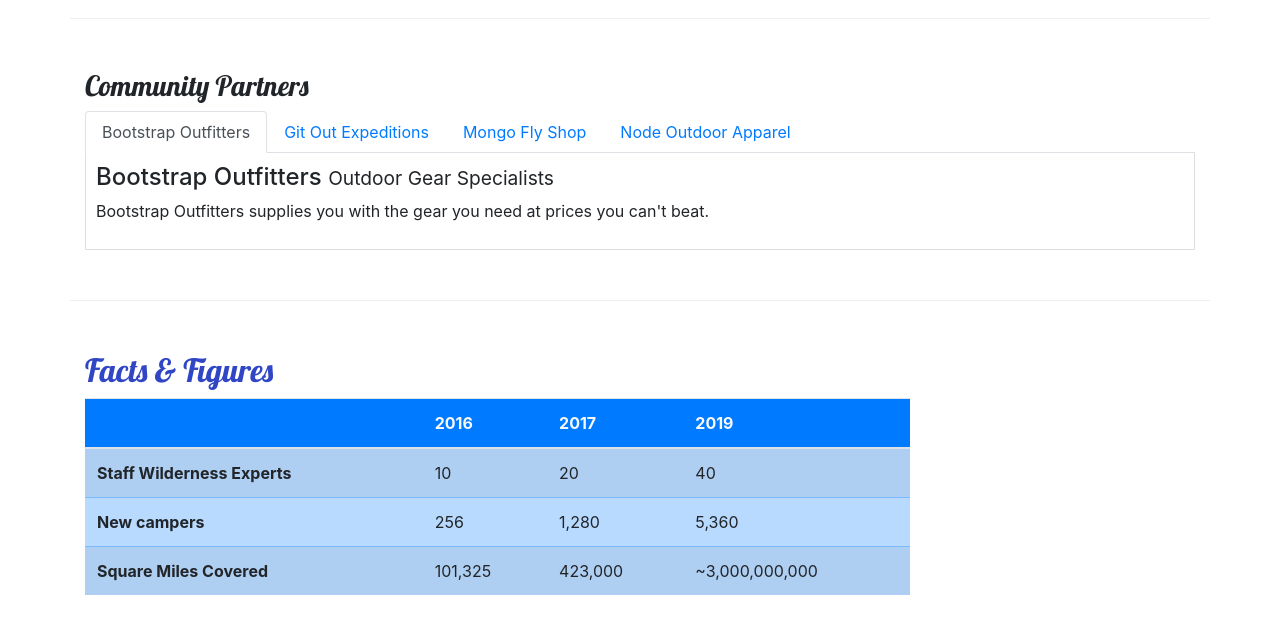
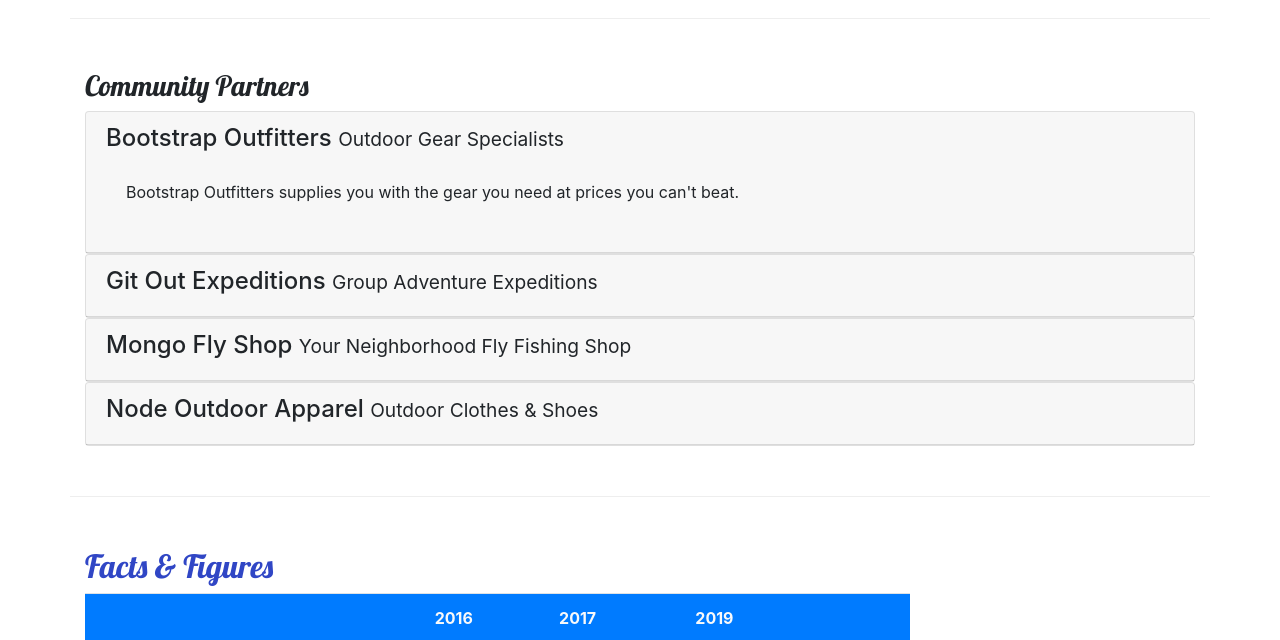
Before and after one commit to GuppyForLife/nuCampBootStrapWebsite, a website: page aboutus.html in a window 1280 px wide. Shown: the part 810-1450 px from the top of the page. Drawn offline with nearby package versions, Linux system fonts and the light colour scheme.

Commit message:
Accordion

```diff
--- a/aboutus.html
+++ b/aboutus.html
@@ -147,59 +147,85 @@
       <div class="row row-content">
         <div class="col">
           <h3>Community Partners</h3>
-          <ul class="nav nav-tabs">
-            <li class="nav-item">
-              <a class="nav-link active" href="#bootstrap" role="tab" data-toggle="tab">Bootstrap Outfitters</a></li>
-            <li class="nav-item">
-              <a class="nav-link" href="#git" role="tab" data-toggle="tab"
-                >Git Out Expeditions</a
-              >
-            </li>
-            <li class="nav-item">
-              <a class="nav-link" href="#mongo" role="tab" data-toggle="tab"
-                >Mongo Fly Shop</a
-              >
-            </li>
-            <li class="nav-item">
-              <a class="nav-link" href="#node" role="tab" data-toggle="tab"
-                >Node Outdoor Apparel</a
-              >
-            </li>
-          </ul>
-          <div class="tab-content">
-            <div role="tabpanel" class="tab-pane fade show active" id="bootstrap">
+
+          <div id="accordion">
+            <div class="card">
+              <div role="tab" class="card-header">
                 <h4>
-                Bootstrap Outfitters <small>Outdoor Gear Specialists</small>
+                  <a data-toggle="collapse" data-target="#bootstrap"
+                    >Bootstrap Outfitters
+                    <small>Outdoor Gear Specialists</small>
+                  </a>
                 </h4>
+                <div class="collapse show" id="bootstrap" data-parent="#accordion">
+                  <div class="card-body">
                     <p class="d-none d-sm-block">
-                Bootstrap Outfitters supplies you with the gear you need at
-                prices you can't beat.
+                      Bootstrap Outfitters supplies you with the gear you need
+                      at prices you can't beat.
                     </p>
                   </div>
-            <div role="tabpanel" class="tab-pane fade" id="git">
+                </div>
+              </div>
+            </div>
+            <div class="card">
+              <div role="tab" class="card-header">
                 <h4>
-                Git Out Expeditions <small>Group Adventure Expeditions</small>
+                  <a class="collapsed" data-toggle="collapse" data-target="#git"
+                    >Git Out Expeditions
+                    <small>Group Adventure Expeditions</small>
+                  </a>
                 </h4>
+                <div class="collapse" id="git" data-parent="#accordion">
+                  <div class="card-body">
                     <p class="d-none d-sm-block">
-                Join Git Out Expeditions to explore new horizons with a group of
-                other adventurers!
+                      Join Git Out Expeditions to explore new horizons with a
+                      group of other adventurers!
                     </p>
                   </div>
-            <div role="tabpanel" class="tab-pane fade" id="mongo">
+                </div>
+              </div>
+            </div>
+            <div class="card">
+              <div role="tab" class="card-header">
                 <h4>
-                Mongo Fly Shop <small>Your Neighborhood Fly Fishing Shop</small>
+                  <a
+                    class="collapsed"
+                    data-toggle="collapse"
+                    data-target="#mongo"
+                    >Mongo Fly Shop
+                    <small>Your Neighborhood Fly Fishing Shop</small>
+                  </a>
                 </h4>
+                <div class="collapse" id="mongo" data-parent="#accordion">
+                  <div class="card-body">
                     <p class="d-none d-sm-block">
-                Need a new fishing pole, a tacklebox, or flies of all kinds? Stop
-                by Mongo Fly Shop.
+                      Need a new fishing pole, a tacklebox, or flies of all
+                      kinds? Stop by Mongo Fly Shop.
                     </p>
                   </div>
-            <div role="tabpanel" class="tab-pane fade" id="node">
-                <h4>Node Outdoor Apparel <small>Outdoor Clothes & Shoes</small></h4>
+                </div>
+              </div>
+            </div>
+            <div class="card">
+              <div role="tab" class="card-header">
+                <h4>
+                  <a
+                    class="collapsed"
+                    data-toggle="collapse"
+                    data-target="#node"
+                    >Node Outdoor Apparel
+                    <small>Outdoor Clothes & Shoes</small></a
+                  >
+                </h4>
+                <div class="collapse" id="node" data-parent="#accordion">
+                  <div class="card-body">
                     <p class="d-none d-sm-block">
-                From polar fleeces to swimsuits, hiking boots to waders, a visit
-                to Node will be sure to get you covered.
+                      From polar fleeces to swimsuits, hiking boots to waders, a
+                      visit to Node will be sure to get you covered.
                     </p>
+                  </div>
+                </div>
+              </div>
             </div>
           </div>
         </div>
--- a/css/styles.css
+++ b/css/styles.css
@@ -36,8 +36,7 @@ header h2 {
     background-color: #901cad;
 }
 
-.tab-content {
-    border: 1px solid #DDD;
-    border-top: none;
-    padding: 10px;
+a, a:hover {
+    color: inherit;
+    text-decoration: none;
 }
```
Lines whose indentation alone changed are shown as unchanged.
